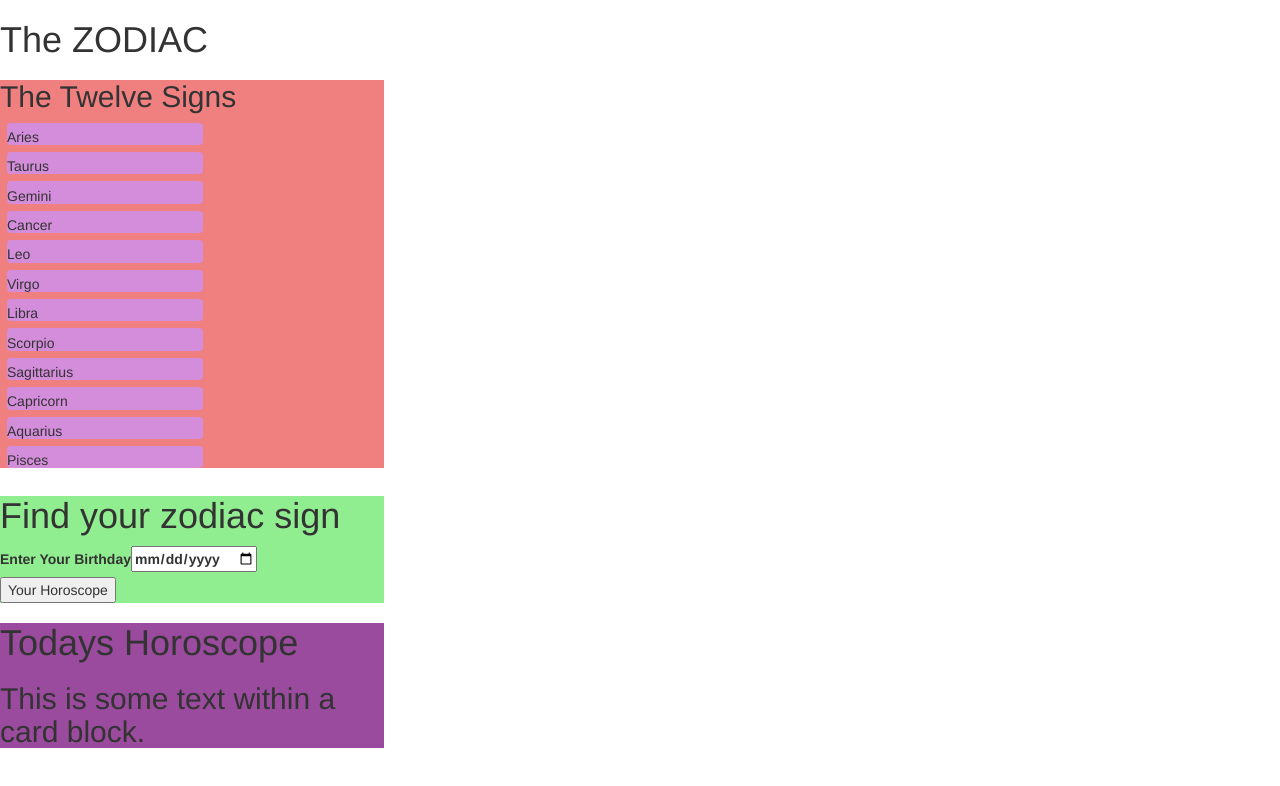
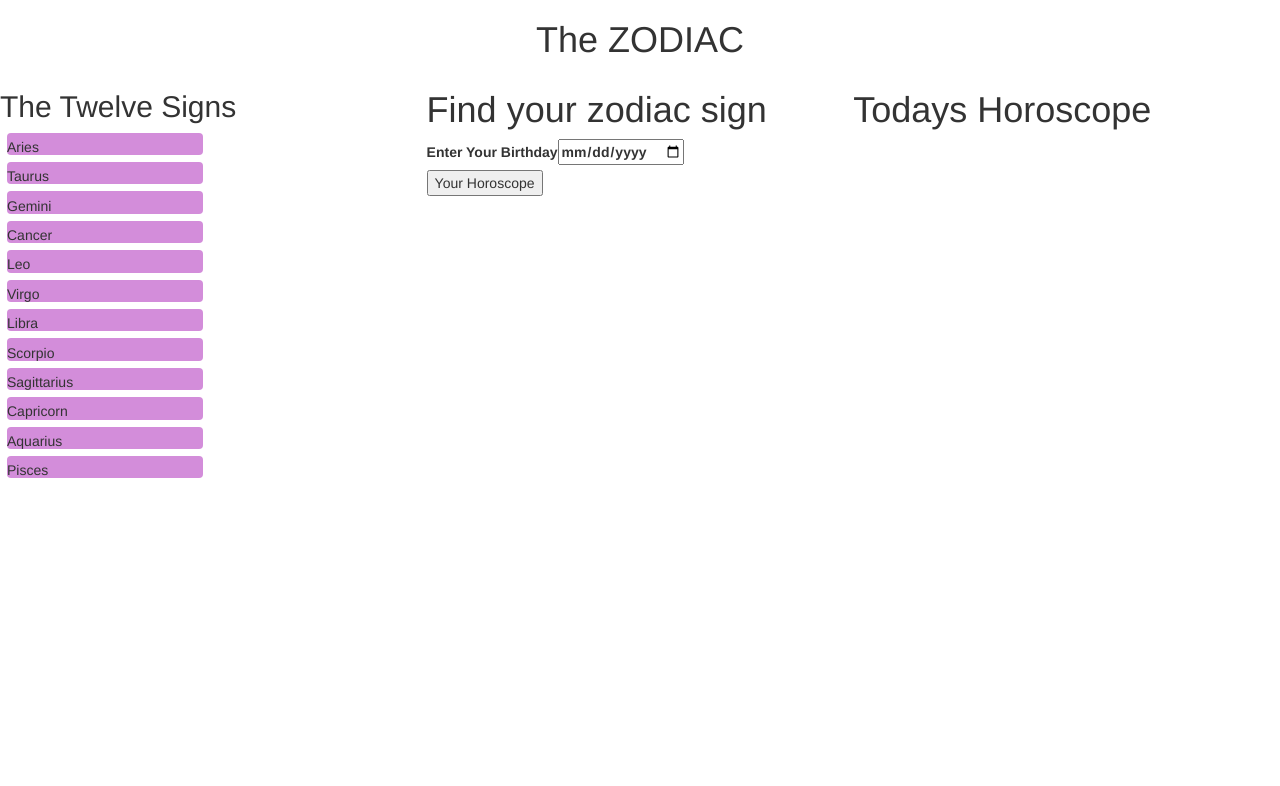
Before and after one commit to maradon853/Unit-2-Final-Project, an Angular app: page / in a window 1280 px wide. Shown: the top 786 px of the page. Built offline with nearby package versions, Linux system fonts and the light colour scheme.

Commit message:
made grid for components

```diff
--- a/src/app/app.component.html
+++ b/src/app/app.component.html
@@ -1,4 +1,12 @@
 <h1>The {{title | uppercase}}</h1>
+<div class="grid">
+    <div class="col-1-3">
 <app-signs></app-signs>
+</div>
+<div class="col-1-3">
 <app-your-sign-form></app-your-sign-form>
+</div>
+<div class="col-1-3">
 <app-horoscope></app-horoscope>
+</div>
+</div>
--- a/src/app/app.component.scss
+++ b/src/app/app.component.scss
@@ -0,0 +1,9 @@
+h1 {
+    text-align: center;
+}
+[class*='col-'] {
+    float: left;
+}
+.col-1-3 {
+    width: 33.33%
+}
--- a/src/app/horoscope/horoscope.component.html
+++ b/src/app/horoscope/horoscope.component.html
@@ -1,7 +1,6 @@
 
-<div class="card">
-    <div class="card-body">
+<!--<div class="card">
+    <div class="card-body">-->
       <h1>Todays Horoscope</h1>
-      <h2>This is some text within a card block.</h2>
-    </div>
-  </div>
+<!--</div>
+  </div>-->
--- a/src/app/horoscope/horoscope.component.scss
+++ b/src/app/horoscope/horoscope.component.scss
@@ -1,4 +1,4 @@
 .card {
     background-color: rgb(155, 75, 158);
-    width: 30%;
+    //width: 30%;
 }
--- a/src/app/signs/signs.component.html
+++ b/src/app/signs/signs.component.html
@@ -1,5 +1,5 @@
-<div class="card">
-    <div class="card-body">
+<!--<div class="card">
+    <div class="card-body">-->
 <h2>The Twelve Signs</h2>
 <ul class="signs">
 <li *ngFor="let sign of signs"
@@ -8,11 +8,11 @@
     <span>{{ sign.name }}</span>
 </li>
 </ul>
-    </div>
+<!--</div>
 </div>
 
 <div class="card">
-    <div class="card-body">
+    <div class="card-body">-->
 <app-sign-detail [sign]="selectedSign"></app-sign-detail>
-    </div>
-</div>
+<!--</div>
+</div>-->
--- a/src/app/signs/signs.component.scss
+++ b/src/app/signs/signs.component.scss
@@ -1,6 +1,6 @@
 .card {
   background-color: lightcoral;
-  width: 30%;
+  //width: 30%;
 }
 .signs {
     margin: 0 0 2em 0;
--- a/src/app/your-sign-form/your-sign-form.component.html
+++ b/src/app/your-sign-form/your-sign-form.component.html
@@ -1,9 +1,9 @@
-<div class="card">
-    <div class="card-body">
+<!--<div class="card">
+    <div class="card-body">-->
 <h1>Find your zodiac sign</h1>
 <form>
     <label>Enter Your Birthday<input type="date"/></label>
 </form>
 <button>Your Horoscope</button>
-</div>
-</div>
+<!--</div>
+</div>-->
--- a/src/app/your-sign-form/your-sign-form.component.scss
+++ b/src/app/your-sign-form/your-sign-form.component.scss
@@ -1,4 +1,4 @@
 .card {
 background-color: lightgreen;
-width: 30%;
+//width: 30%;
 }
```
